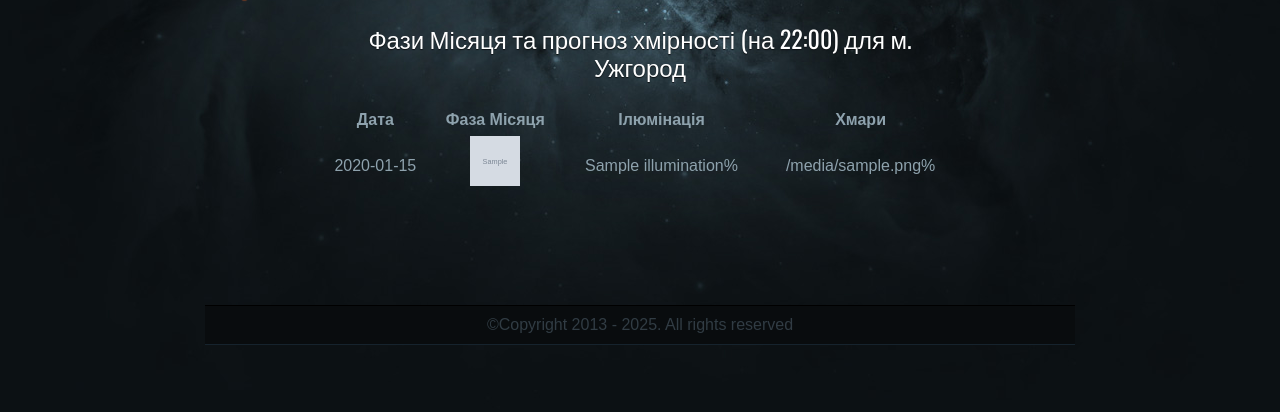
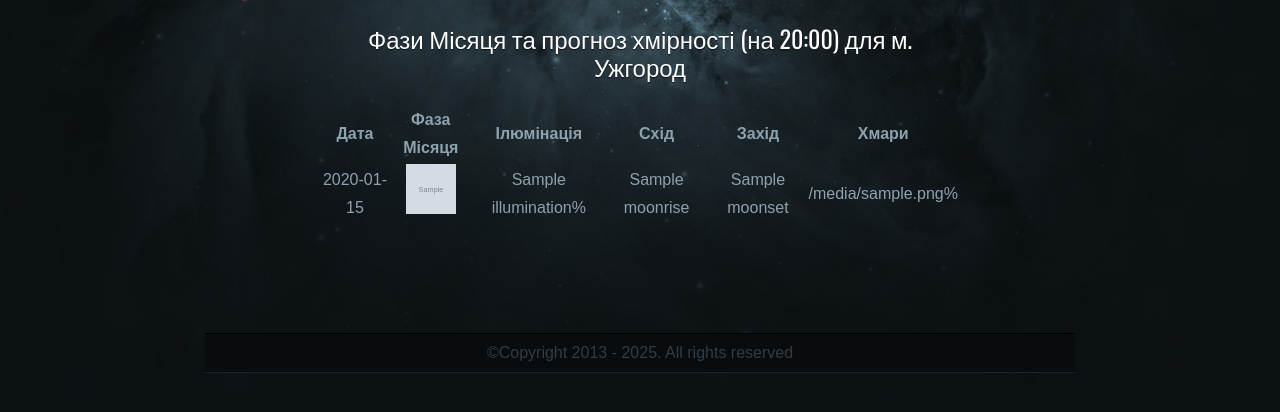
Before and after one commit to vkudak/lkd_site_flask, a Flask app: template app/templates/moon_phase/moon.html in a window 1280 px wide. Shown: the part 170-582 px from the top of the page. Run offline with Flask 2, Linux system fonts and the light colour scheme; the template is opened without the code that fills it: most values are stand-ins (such as "Sample title", 1, 10 or a date in 2020); grey boxes marked "Sample" are stand-in pictures; parts of the project's set-up code (start-up, migrations or seed data) failed here and were passed over; some libraries are stand-ins or nearby versions.

Commit message:
Add Moon Rise and Set

```diff
--- a/app/templates/moon_phase/moon.html
+++ b/app/templates/moon_phase/moon.html
@@ -1,13 +1,15 @@
 {% extends "base.html" %}
 {% block content %}
 <div class="container mt-4">
-    <h2 class="mb-4" style="text-align: center">Фази Місяця та прогноз хмірності (на 22:00) для м. Ужгород</h2>
+    <h2 class="mb-4" style="text-align: center">Фази Місяця та прогноз хмірності (на 20:00) для м. Ужгород</h2>
     <table class="table table-bordered text-center align-middle" style="width: 100%">
         <thead class="table-light">
             <tr>
                 <th>Дата</th>
                 <th>Фаза Місяця</th>
                 <th>Ілюмінація</th>
+                <th>Схід</th>
+                <th>Захід</th>
                 <th>Хмари</th>
             </tr>
         </thead>
@@ -22,6 +24,8 @@
                         </div>
                     </td>
                     <td>{{ data.phase.illumination }}%</td>
+                    <td>{{ data.phase.moonrise }}</td>
+                    <td>{{ data.phase.moonset }}</td>
 
                     <td>
                         {% if data.weather.cloudcover == 'No data' %}
```
Also changed, not shown: app/views/moon.py (+36 -12 lines).
